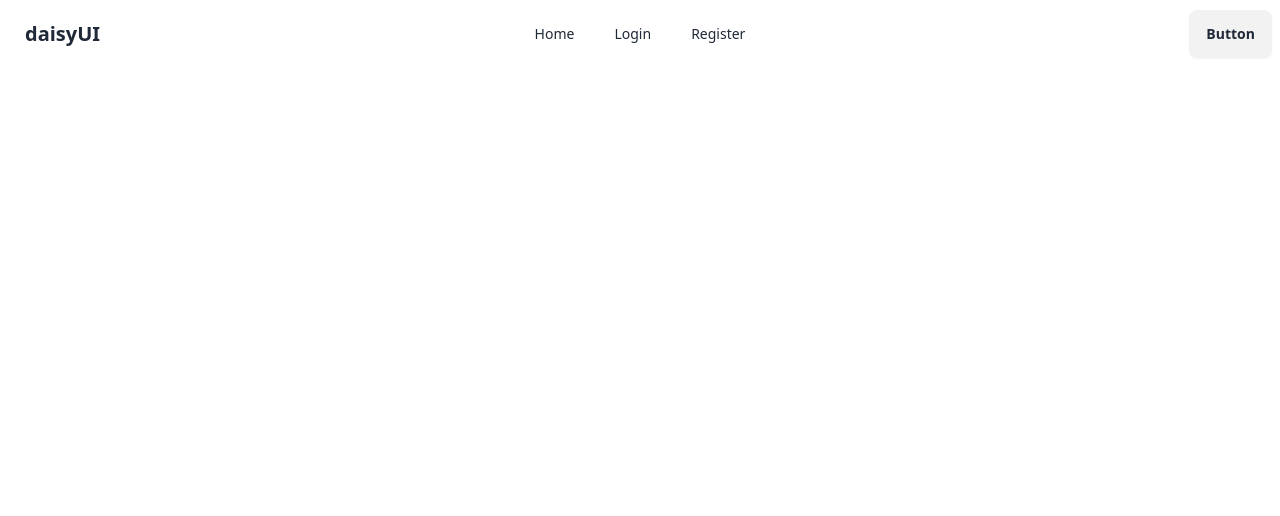
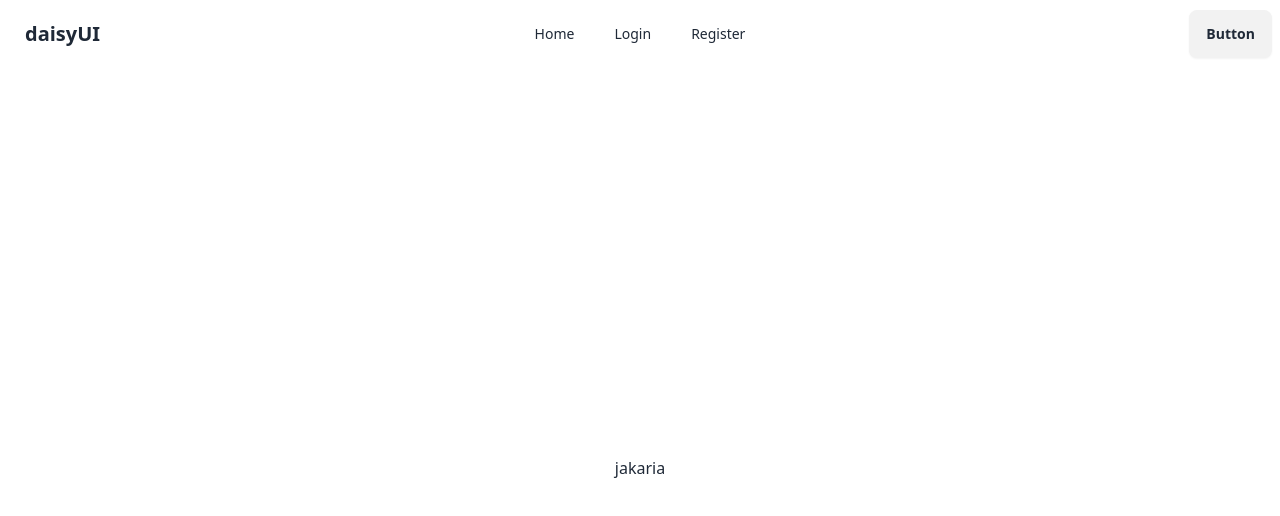
Before and after one commit to alalhosen/firebase-auth-concept, a React (Vite) app: page / in a window 1280 px wide. Shown: the top 516 px of the page. Built offline with nearby package versions, Linux system fonts and the light colour scheme.

Commit message:
create component & use useState

```diff
--- a/src/components/Home/Home.jsx
+++ b/src/components/Home/Home.jsx
@@ -1,11 +1,14 @@
+import { useState } from "react";
+
 const Home = (data) => {
-    console.log(data)
-  return
-  <div className="flex justify-center items-center h-screen">
-    {
-data.children
-    }
-  </div>;
+
+  console.log(data);
+  const [homeData, sethomeData]=useState("from home")
+  return (
+    <div className="flex justify-center items-center h-screen">
+      {data.children}
+    </div>
+  );
 };
 
 export default Home;
--- /dev/null
+++ b/src/components/InsideHome/InsideHome.jsx
@@ -0,0 +1,11 @@
+import React from 'react';
+
+const InsideHome = () => {
+    return (
+        <div>
+
+        </div>
+    );
+};
+
+export default InsideHome;
--- a/src/main.jsx
+++ b/src/main.jsx
@@ -15,7 +15,7 @@ const router=createBrowserRouter([
       {
         path:'/',
         element:<Home>
-          <div>jakar</div>
+          <div>jakaria</div>
         </Home>
       },
       {
```
